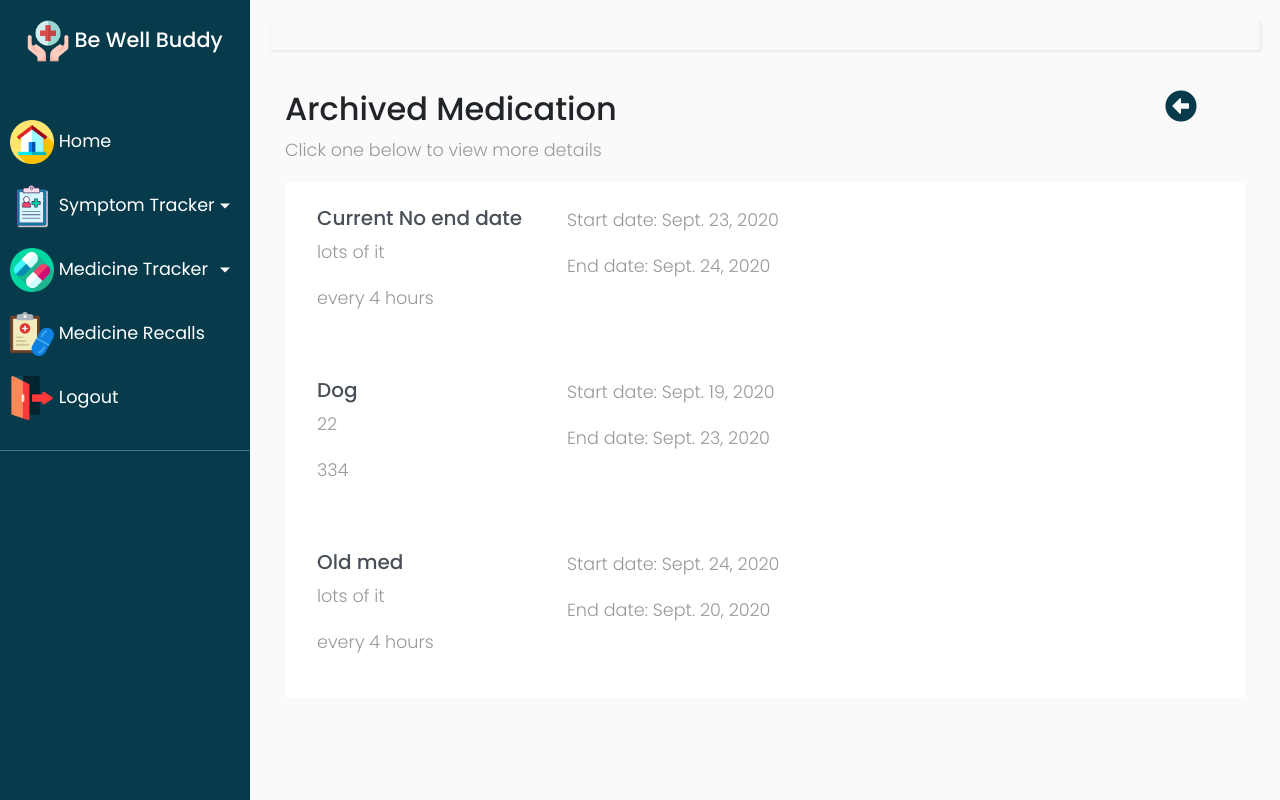
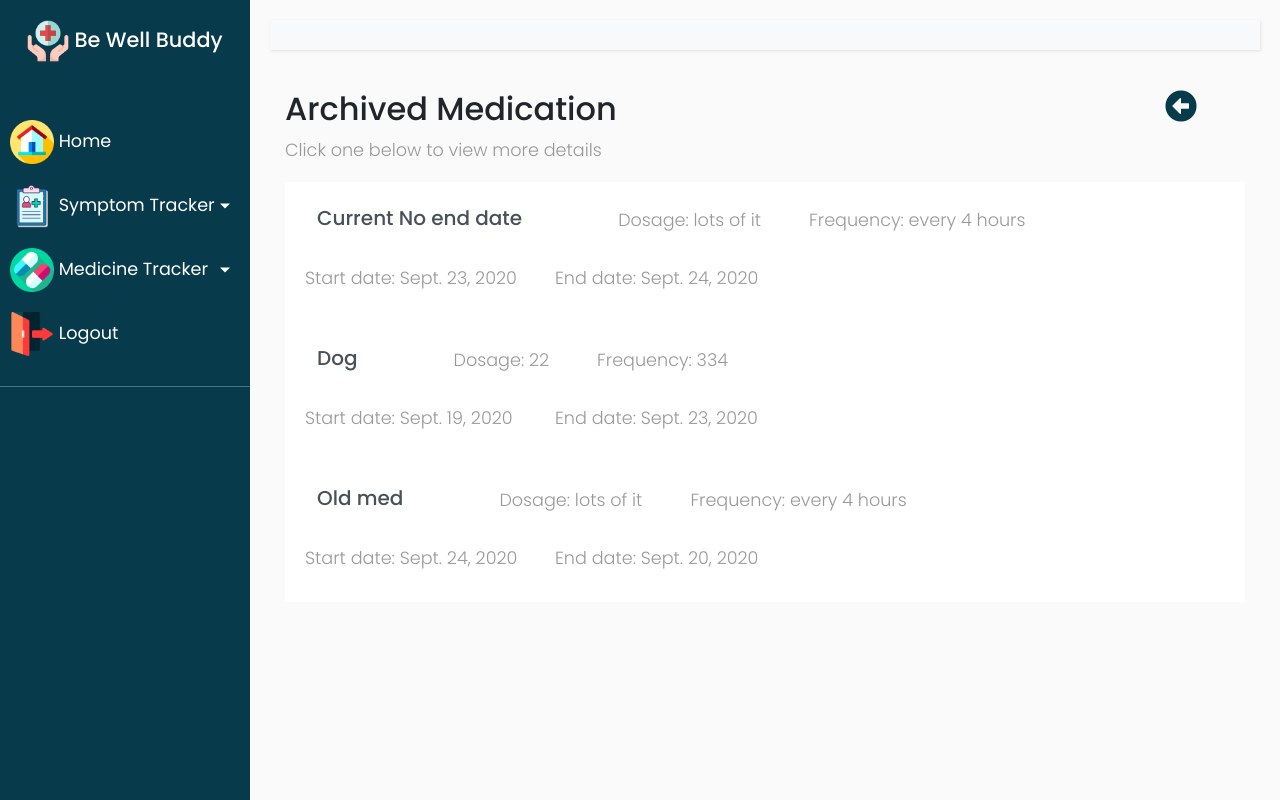
Before and after one commit to sarahholder/bewellbuddy, a Django app: page /archived_medicine in a window 1280 px wide. Run offline with Django 3.2, Linux system fonts and the light colour scheme; a user stored in the database is signed in; data comes from the database, SQL or seed files in the repository; both versions use the stored data as it was after the commit; some libraries are stand-ins or nearby versions.

Commit message:
Removed Medicine Recall Button for future use in app when it is ready to implement

```diff
--- a/app/templates/medicines/archived.html
+++ b/app/templates/medicines/archived.html
@@ -6,23 +6,14 @@
     <h2>Archived Medication</h2>
     <p>Click one below to view more details</p>
     {%for medicine in medicines %}
-    <div>
+    <div clas="d-flex flex-wrap">
         <ul class="list-group list-group-flush entryList">
+        <a href="{% url 'app:medicine_detail' medicine.id %}">
         <li class="list-group-item list-group-item-action">
         <div class="d-flex flex-wrap p-1 m-2">
-                <a href="{% url 'app:medicine_detail' medicine.id %}">
-                <div>
-                    <div class="medicineList_name">
-                        <h5>{{ medicine.name }}</h5>
-                    </div>
-                    <div>
-                        <div class="medicineList">
-                            <p>{{ medicine.dosage }}</p>
-                        </div>
-                        <div class="medicineList_date">
-                          <p>{{ medicine.frequency }}</p>
-                        </div>
-                    </div>
+            <h5 class="mr-5">{{ medicine.name }}</h5>
+            <p class="ml-5 mr-5">Dosage: {{ medicine.dosage }}</p>
+            <p>Frequency: {{ medicine.frequency }}</p>
         </div>
         <div class="d-flex flex-wrap">
             <div class="medicineList_date">
@@ -31,9 +22,9 @@
             <div class="medicineList_date">
                 <p>End date: {{ medicine.end_date }}</p>
             </div>
-                </a>
         </div>
         </li>
+        </a>
         </ul>
     </div>
     {% endfor %}
--- a/app/templates/medicines/list.html
+++ b/app/templates/medicines/list.html
@@ -6,8 +6,9 @@
     <h2>Current Medications</h2>
     <p>Click one below to view more details</p>
     {%for medicine in medicines %}
+    <ul class="list-group list-group-flush entryList">
     <a href="{% url 'app:medicine_detail' medicine.id %}">
-        <ul class="list-group list-group-flush entryList">
+        <div>
             <li class="list-group-item list-group-item-action">
             <div class="d-flex flex-wrap">
                 <div class="medicineList_name">
@@ -21,7 +22,8 @@
                 </div>
             </div>
             </li>
-        </ul></a>
+        </div></a>
+        </ul>
         {% endfor %}
 </div>
 
--- a/app/templates/shared/base.html
+++ b/app/templates/shared/base.html
@@ -66,10 +66,12 @@
                     </ul>
                 </li>
                 <li>
+
+                    {% comment %} Future use for adding Recall functionality
                     <a href="#">
                       <img class="menuIcon" src="../../static/images/recall.png" alt="Recall icon"/>
                       Medicine Recalls
-                    </a>
+                    </a> {% endcomment %}
                 </li>
                 <li class="active">
                     <a href="{% url 'app:logout' %}">
```
Also changed, not shown: db.sqlite3. Lines whose indentation alone changed are shown as unchanged.
